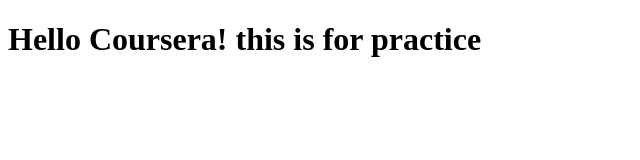
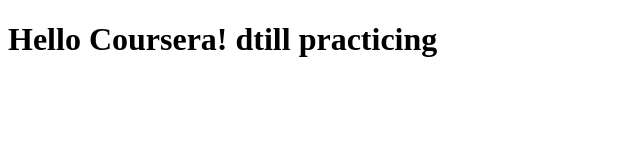
Before and after one commit to Clark9718/coursera, a plain HTML site: page index.html in a window 1280 px wide. Shown: the whole page, without its empty margins (0-640 px from the left). Drawn offline with Linux system fonts and the light colour scheme.

Commit message:
still going

```diff
--- a/index.html
+++ b/index.html
@@ -4,6 +4,6 @@
 	<title>Hello Coursera!</title>
 </head>
 <body>
-<h1>Hello Coursera! this is for practice</h1>
+<h1>Hello Coursera! dtill practicing</h1>
 </body>
 </html>
```
